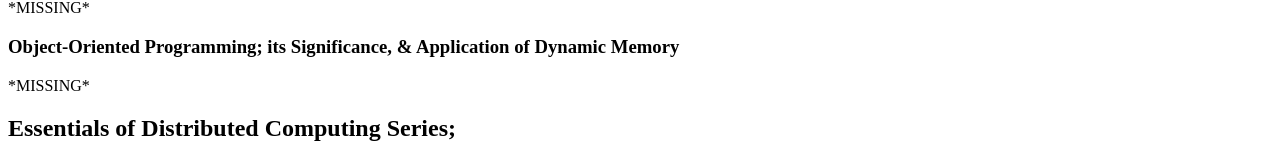
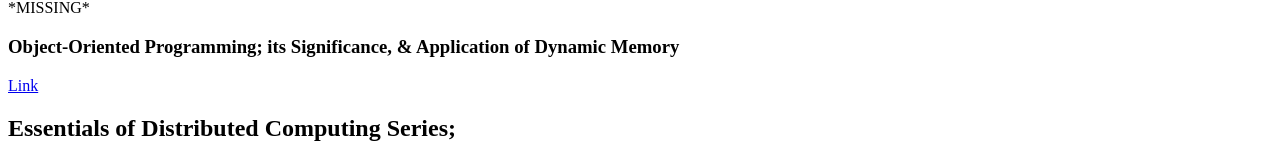
Before and after one commit to CaptainCaleb75/personal-website, a plain HTML site: page Subpages/ytChannel.html in a window 1280 px wide. Shown: the part 313-474 px from the top of the page. Drawn offline with Linux system fonts and the light colour scheme.

Commit message:
Update YT Channel HTML with new links and content
Updated the YT Channel HTML page to include a new link for Object-Oriented Programming and removed the missing placeholders for some sections.

```diff
--- a/Subpages/ytChannel.html
+++ b/Subpages/ytChannel.html
@@ -29,7 +29,9 @@
 
     <h3>Object-Oriented Programming; its Significance, & Application of Dynamic Memory</h3>
     <p>
-        *MISSING*
+        <a href="https://youtu.be/2ZgQzZf--hA" target="_blank">
+            Link
+        </a>
     </p>
     <!-------------------------------------------------------------------------------------------------------------------->
     <h2>Essentials of Distributed Computing Series;</h2>
```
